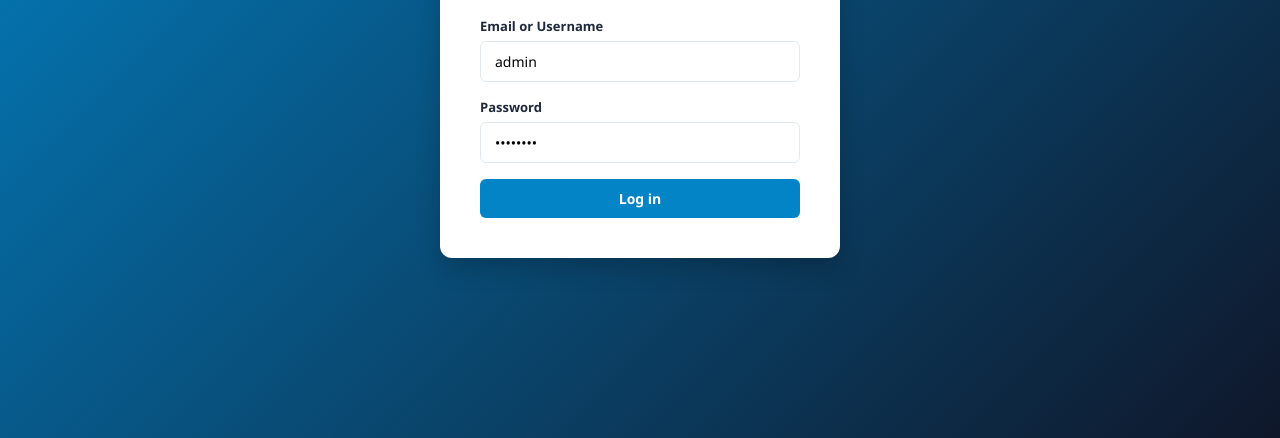
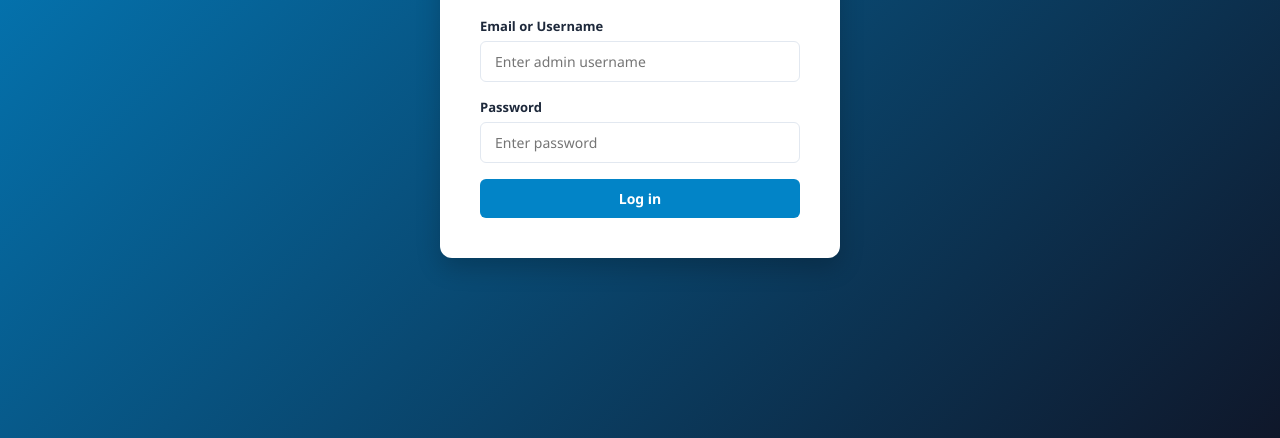
Before and after one commit to pc670518-sudo/mhh-helpline, a website: page public/index.html in a window 1280 px wide. Shown: the part 362-800 px from the top of the page. Drawn offline with Linux system fonts and the light colour scheme.

Commit message:
Update index.html

```diff
--- a/public/index.html
+++ b/public/index.html
@@ -317,11 +317,11 @@
             <form id="loginForm" onsubmit="handleLogin(event)">
                 <div class="form-group">
                     <label>Email or Username</label>
-                    <input type="text" id="username" placeholder="Enter admin username" required value="admin">
+                    <input type="text" id="username" placeholder="Enter admin username" required autocomplete="off">
                 </div>
                 <div class="form-group">
                     <label>Password</label>
-                    <input type="password" id="password" placeholder="Enter password" required value="password">
+                    <input type="password" id="password" placeholder="Enter password" required autocomplete="new-password">
                 </div>
                 <button type="submit" class="btn">Log in</button>
             </form>
```
